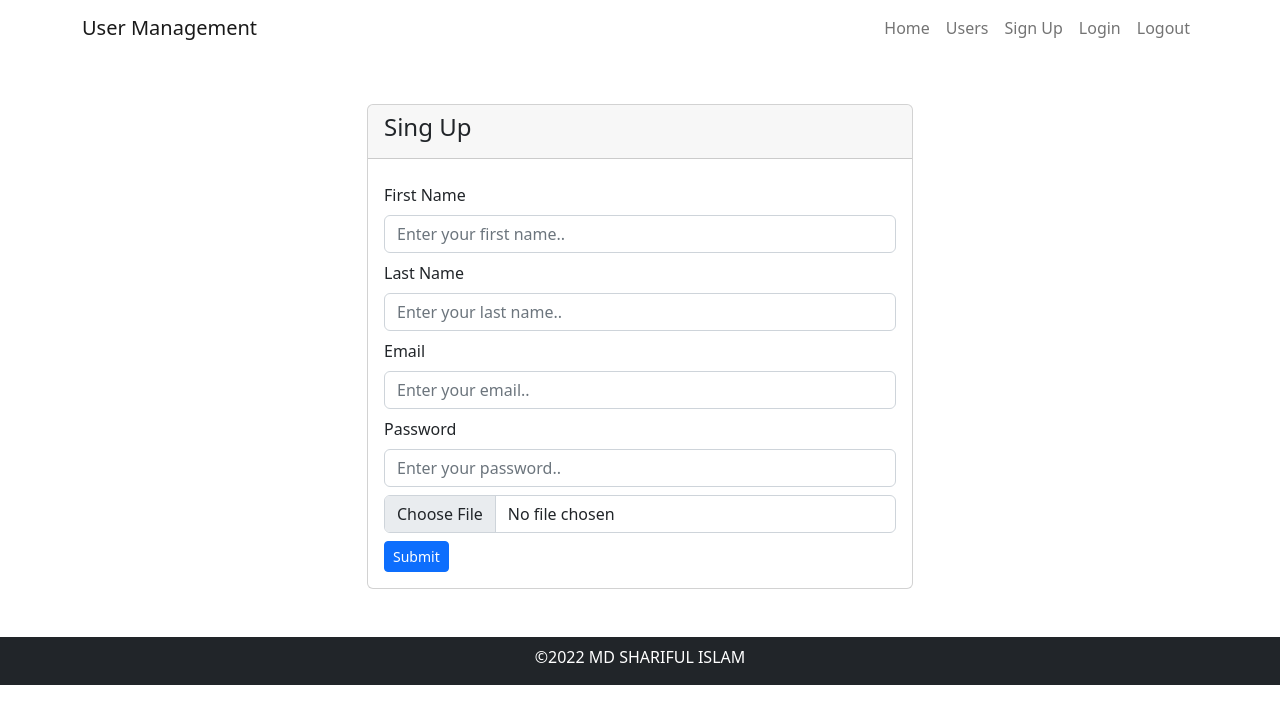
After one commit to mrsharifull/creative_it, a PHP site: page /signup.php in a window 1280 px wide. The commit adds this page. Shown: the top 724 px of the page. Run offline with PHP 8.4, Linux system fonts and the light colour scheme.

Commit message:
class-14 complete update

```diff
--- /dev/null
+++ b/class14_edit_with_mastering/login.php
@@ -0,0 +1,2 @@
+<?php
+include('view/login.view.php');
--- /dev/null
+++ b/class14_edit_with_mastering/logout.php
@@ -0,0 +1,2 @@
+<?php
+include('view/logout.view.php');
--- /dev/null
+++ b/class14_edit_with_mastering/signup.php
@@ -0,0 +1,57 @@
+<?php
+//Database connection
+require('db.con.php');
+
+//Form validation
+if (isset($_POST['submit'])) {
+    $fname = trim(htmlentities($_POST['fname']));
+    $lname = trim(htmlentities($_POST['lname']));
+    $email = trim(htmlentities($_POST['email']));
+    $password = trim(htmlentities($_POST['password']));
+    $encPassword = md5($password);
+    $image = $_FILES['image'];
+
+    //image upload
+    $image_ex = explode('.', $image['name']);
+    $image_type = ['jpg', 'jpeg', 'png', 'webp', 'gif'];
+
+    //validation
+    $error = [];
+    if (empty($fname)) {
+        $error['fnameError'] = 'Please enter your first name';
+    }
+    if (empty($lname)) {
+        $error['lnameError'] = 'Please enter your last name';
+    }
+    if (empty($email)) {
+        $error['emailError'] = 'Please enter your email';
+    } elseif (!filter_var($email, FILTER_VALIDATE_EMAIL, FILTER_SANITIZE_EMAIL)) {
+        $error['emailError'] = 'Invalid email address';
+    }
+    if (empty($password)) {
+        $error['passwordError'] = 'Please enter your password';
+    } elseif ($password < 8) {
+        $error['passwordError'] = 'Min enter 8 character password';
+    }
+    $image_name = NULL;
+    if ($image['name']) {
+        if (!in_array((strtolower(end($image_ex))), $image_type)) {
+            $error['imageError'] = 'Invalid image';
+        } elseif ($image['size'] > 5242880) {
+            $error['imageError'] = 'Max image size 5mb supported';
+        } else {
+            $image_name = uniqid() . '.' . strtolower(end($image_ex));
+            move_uploaded_file($image['tmp_name'], 'upload/profile/' . $image_name);
+        }
+    }
+    if ($error == []) {
+        $query = "INSERT INTO users(fname, lname, email, password, photo) VALUES('$fname','$lname','$email','$encPassword','$image_name')";
+        $result = mysqli_query($connect, $query);
+        if ($result) {
+            $success = 'Sing Up Successfully Done.';
+        }
+    }
+}
+
+//View page
+require('view/signup.view.php');
--- /dev/null
+++ b/class14_edit_with_mastering/view/layout/footer.view.php
@@ -0,0 +1,17 @@
+<footer class="bg-dark mt-5">
+    <div class="container">
+        <div class="row">
+            <div class="col-12">
+                <div class="footer mt-2 text-center">
+                    <p class="text-white">&copy2022 MD SHARIFUL ISLAM</p>
+                </div>
+            </div>
+        </div>
+    </div>
+</footer>
+<script src="https://cdn.jsdelivr.net/npm/bootstrap@5.2.3/dist/js/bootstrap.bundle.min.js"
+    integrity="sha384-kenU1KFdBIe4zVF0s0G1M5b4hcpxyD9F7jL+jjXkk+Q2h455rYXK/7HAuoJl+0I4" crossorigin="anonymous">
+</script>
+</body>
+
+</html>
--- /dev/null
+++ b/class14_edit_with_mastering/view/layout/header.view.php
@@ -0,0 +1,40 @@
+<!doctype html>
+<html lang="en">
+
+<head>
+    <meta charset="utf-8">
+    <meta name="viewport" content="width=device-width, initial-scale=1">
+    <title>Sign Up</title>
+    <link href="https://cdn.jsdelivr.net/npm/bootstrap@5.2.3/dist/css/bootstrap.min.css" rel="stylesheet"
+        integrity="sha384-rbsA2VBKQhggwzxH7pPCaAqO46MgnOM80zW1RWuH61DGLwZJEdK2Kadq2F9CUG65" crossorigin="anonymous">
+</head>
+
+<body>
+    <nav class="navbar navbar-expand-lg bg-body-tertiary">
+        <div class="container">
+            <a class="navbar-brand" href="#">User Management</a>
+            <button class="navbar-toggler" type="button" data-bs-toggle="collapse"
+                data-bs-target="#navbarSupportedContent" aria-controls="navbarSupportedContent" aria-expanded="false"
+                aria-label="Toggle navigation">
+                <span class="navbar-toggler-icon"></span>
+            </button>
+            <div class="collapse navbar-collapse" id="navbarSupportedContent">
+                <ul class="navbar-nav ms-auto mb-2 mb-lg-0">
+                    <li class="nav-item">
+                        <a class="nav-link" aria-current="page" href="index.php">Home</a>
+                    </li>
+                    <li class="nav-item">
+                        <a class="nav-link" aria-current="page" href="users.php">Users</a>
+                    </li>
+                    <li class="nav-item">
+                        <a class="nav-link" aria-current="page" href="signup.php">Sign Up</a>
+                    </li>
+                    <li class="nav-item">
+                        <a class="nav-link" aria-current="page" href="login.php">Login</a>
+                    </li>
+                    <li class="nav-item">
+                        <a class="nav-link" aria-current="page" href="logout.php">Logout</a>
+                    </li>
+            </div>
+        </div>
+    </nav>
--- /dev/null
+++ b/class14_edit_with_mastering/view/signup.view.php
@@ -0,0 +1,83 @@
+<?php
+//Header
+include('layout/header.view.php');
+?>
+
+<section class="form">
+    <div class="container">
+        <div class="row justify-content-center mt-5">
+            <div class="col-md-6">
+                <?php
+                if (isset($success)) {
+                    printf('<div class="alert alert-success">%s</div>', $success);
+                }
+                ?>
+                <div class="card">
+                    <div class="card-header">
+                        <h4>Sing Up</h4>
+                    </div>
+                    <div class="card-body">
+                        <form action="" method="post" enctype="multipart/form-data">
+                            <div class="mt-2">
+                                <label for="fnameId" class="form-label">First Name</label>
+                                <input type="text" name="fname" id="fnameId" class="form-control"
+                                    placeholder="Enter your first name.." value="">
+                                <?php
+                                if (isset($error['fnameError'])) {
+                                    printf('<div class="text-info">%s</div>', $error['fnameError']);
+                                }
+                                ?>
+                            </div>
+                            <div class="mt-2">
+                                <label for="lnameId" class="form-label">Last Name</label>
+                                <input type="text" name="lname" id="lnameId" class="form-control"
+                                    placeholder="Enter your last name.." value="">
+                                <?php
+                                if (isset($error['lnameError'])) {
+                                    printf('<div class="text-info">%s</div>', $error['lnameError']);
+                                }
+                                ?>
+                            </div>
+                            <div class="mt-2">
+                                <label for="emailId" class="form-label">Email</label>
+                                <input type="email" name="email" id="emailId" class="form-control"
+                                    placeholder="Enter your email.." value="">
+                                <?php
+                                if (isset($error['emailError'])) {
+                                    printf('<div class="text-info">%s</div>', $error['emailError']);
+                                }
+                                ?>
+                            </div>
+                            <div class="mt-2">
+                                <label for="passId" class="form-label">Password</label>
+                                <input type="password" name="password" id="passId" class="form-control"
+                                    placeholder="Enter your password.." value="">
+                                <?php
+                                if (isset($error['passwordError'])) {
+                                    printf('<div class="text-info">%s</div>', $error['passwordError']);
+                                }
+                                ?>
+                            </div>
+                            <div class="mt-2">
+                                <input type="file" name="image" id="imageId" class="form-control">
+                                <?php
+                                if (isset($error['imageError'])) {
+                                    printf('<div class="text-info">%s</div>', $error['imageError']);
+                                }
+                                ?>
+                            </div>
+                            <div class="mt-2">
+                                <input type="submit" name="submit" class="btn btn-sm btn-primary" value="Submit">
+                            </div>
+                        </form>
+                    </div>
+                </div>
+            </div>
+        </div>
+    </div>
+</section>
+
+<?php
+//Footer
+include('layout/footer.view.php');
+?>
```
Also changed, not shown: class14_edit_with_mastering/edit.php (added, +68 -0 lines), class14_edit_with_mastering/index.php (+2 -55 lines), class14_edit_with_mastering/index.view.php (deleted, +0 -91 lines), class14_edit_with_mastering/users.php (added, +13 -0 lines), class14_edit_with_mastering/view/edit.view.php (added, +77 -0 lines), class14_edit_with_mastering/view/home.view.php (added, +11 -0 lines), class14_edit_with_mastering/view/login.view.php (added, +11 -0 lines), class14_edit_with_mastering/view/logout.view.php (added, +11 -0 lines), class14_edit_with_mastering/view/users.view.php (added, +63 -0 lines), class14_edit_with_mastering/upload/profile/63aeb2ae985ec.png (added), class14_edit_with_mastering/upload/profile/63aeb61c6968e.png (added).
